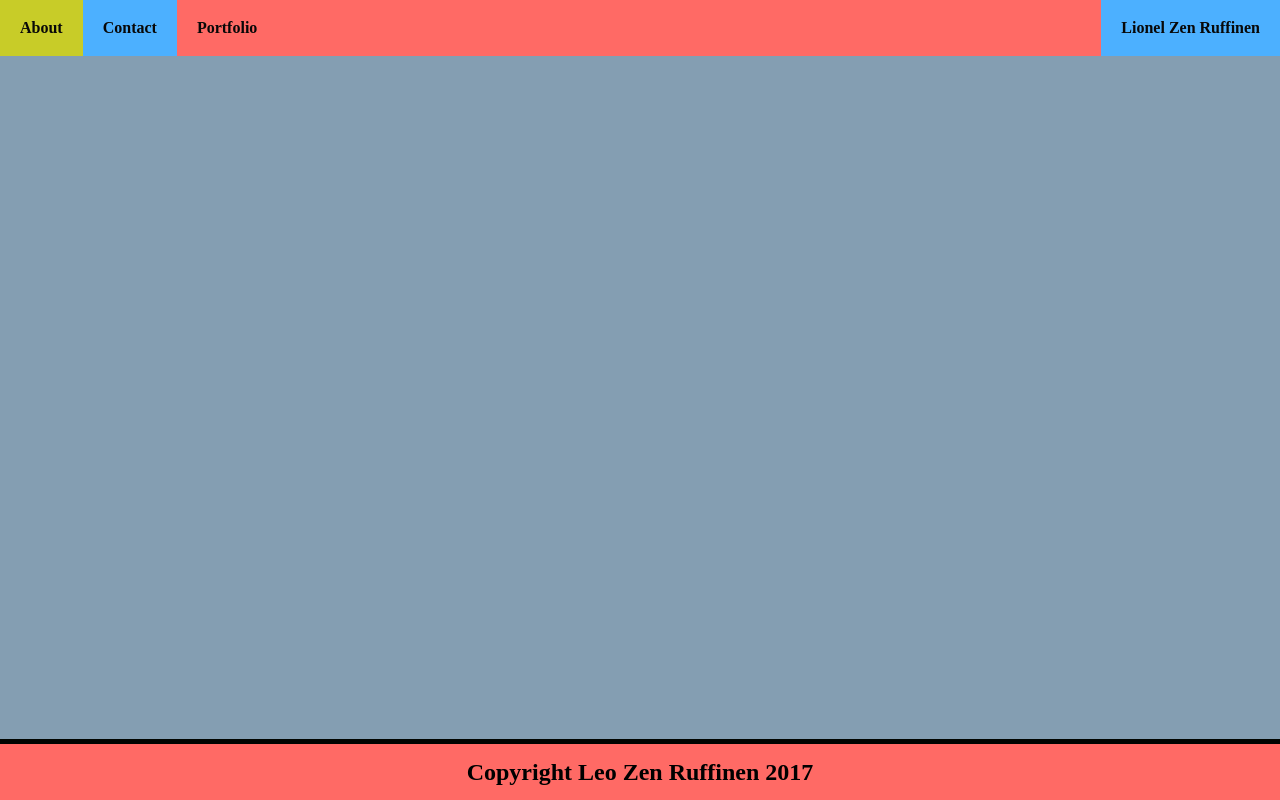
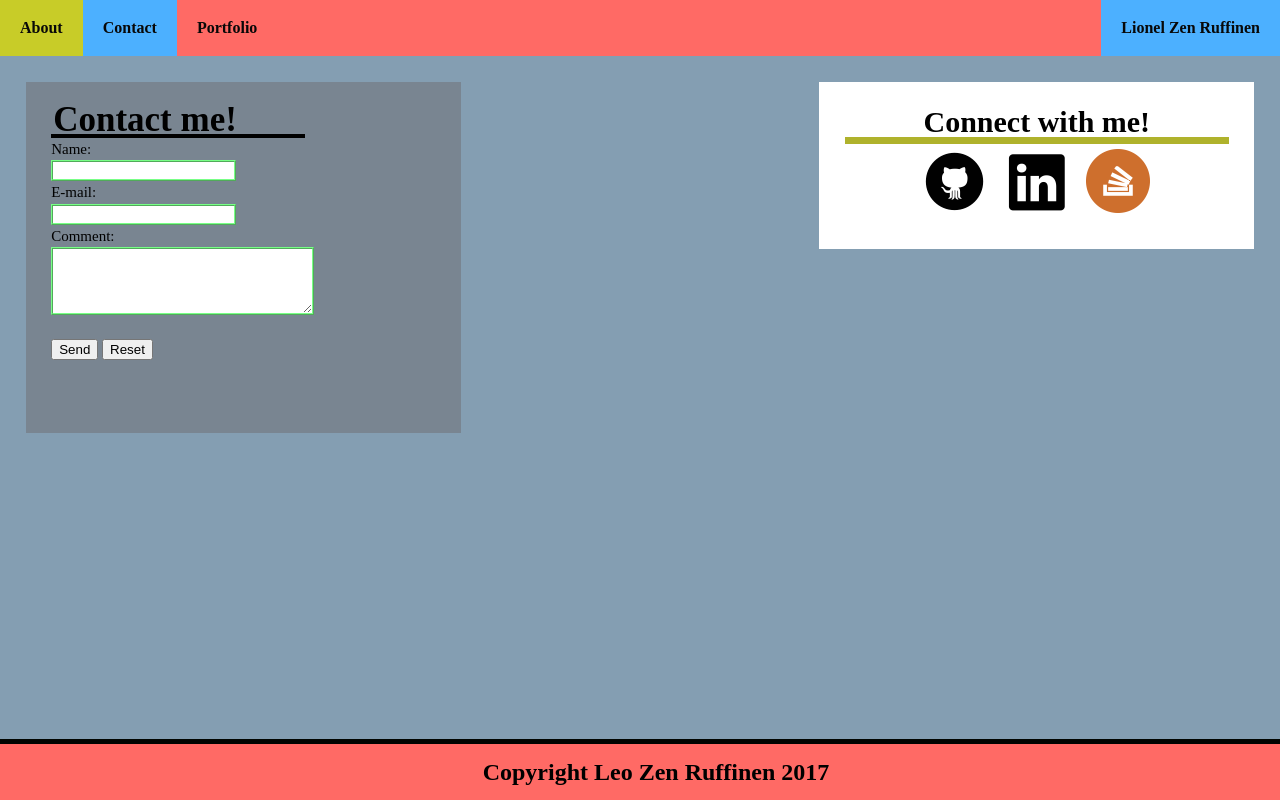
Before and after one commit to zenlionel/Basic-Portfolio, a plain HTML site: page contact.html in a window 1280 px wide. Drawn offline with Linux system fonts and the light colour scheme.

Commit message:
new images

```diff
--- a/assets/css/style.css
+++ b/assets/css/style.css
@@ -1,8 +1,3 @@
-* {
-    margin: 0;
-    padding: 0;
-    box-sizing: border-box;
-}
 
 body {
     background-color: #849EB2;
@@ -21,9 +16,11 @@ li {
     font-weight: bold;
     float: left;
 }
+
 a{
     text-decoration: none;
 }
+
 li a {
 
     display: block;
@@ -45,13 +42,24 @@ li a:hover:not(.active) {
     font-family:g Georgia, 'Times New Roman', Times, serif;
     font-size: 22px;
     width: 55%;
-    padding: 15px;
-    margin: 15px;
+    padding: 1%;
+    margin: 2%;
     background-color: white;
 }
-h1 {
+#contactme {
+    padding: 2px;
+    width: 65%;
+    border-style: solid;
+    border-bottom-width: 4px;
     font-weight: bold;
     font-size: 35px;
+
+}
+h1 {
+    font-size: 35px;
+    font-weight: bold;
+
+
 }
 .pic {
     float: left;
@@ -63,8 +71,8 @@ h1 {
     float: right;
     font-size: 30px;
     background-color: white;
-    padding: 15px;
-    margin: 15px;
+    padding: 2%;
+    margin: 2%;
     width: 30%;
 }
 .icon {
@@ -98,3 +106,17 @@ h1 {
     width: 100%;
     background-color: #C8CC28;
 }
+.container {
+    display: inline-block;
+    background-color: rgba(105, 98, 98, 0.404);
+    font-size: 15px;
+    line-height: 22.5px;
+    padding: 2%;
+    margin: 2%;
+    width: 30%;
+    height: 40%;
+}
+.box1,textarea {
+    border: 2px ridge #79FF87;
+    min-height: 5%;
+}
--- a/contact.html
+++ b/contact.html
@@ -21,13 +21,53 @@
                 <li><a href="portfolio.html">Portfolio</a></li>
             </ul>
 
+        <div class="container">
+        <h1 id="contactme">Contact me!</h1>
+
+            <form class="cont" action="mailto:zenlionel@gmail.com" method="post" enctype="text/plain">
+                Name:<br>
+                <input class="box1" type="text" name="name"><br>
+
+                E-mail:<br>
+                <input class="box1" type="text" name="mail"><br>
+
+                Comment:<br>
+              <textarea rows="4" cols="30"></textarea> <br><br>
+                <input type="submit" value="Send">
+                <input type="reset" value="Reset">
+
+            </form>
+
+        </div>
+        <div class="connect">
+                <p>Connect with me!</p>
+                <div class="line"></div>
+
+                 <a href="https://github.com/zenlionel" target="_blank">
+
+                     <img class="icon" src="assets/images/github.png" alt="github link">
+
+                 </a>
+
+                 <a href="https://www.linkedin.com/in/zenlionel/" target="_blank">
+
+                     <img class="icon" src="assets/images/linked.png" alt="linkedin link">
+                 </a>
+
+                 <a href="https://stackoverflow.com/users/8678199/zenlionel?tab=profile" target="_blank">
+
+                     <img class="icon" src="assets/images/stack.png" alt="stackoverflow link">
+
+                 </a>
 
 
-            <div class="footer">
+        </div>
+
+        <div class="footer">
 
                 <p>Copyright Leo Zen Ruffinen 2017</p>
 
-            </div>
+        </div>
 
 
 
```
Also changed, not shown: assets/images/cars.jpg (added), assets/images/nature1.jpg (added), assets/images/nature2.jpg (added), assets/images/tech.jpg (added), index.html (line endings or trailing spaces).
